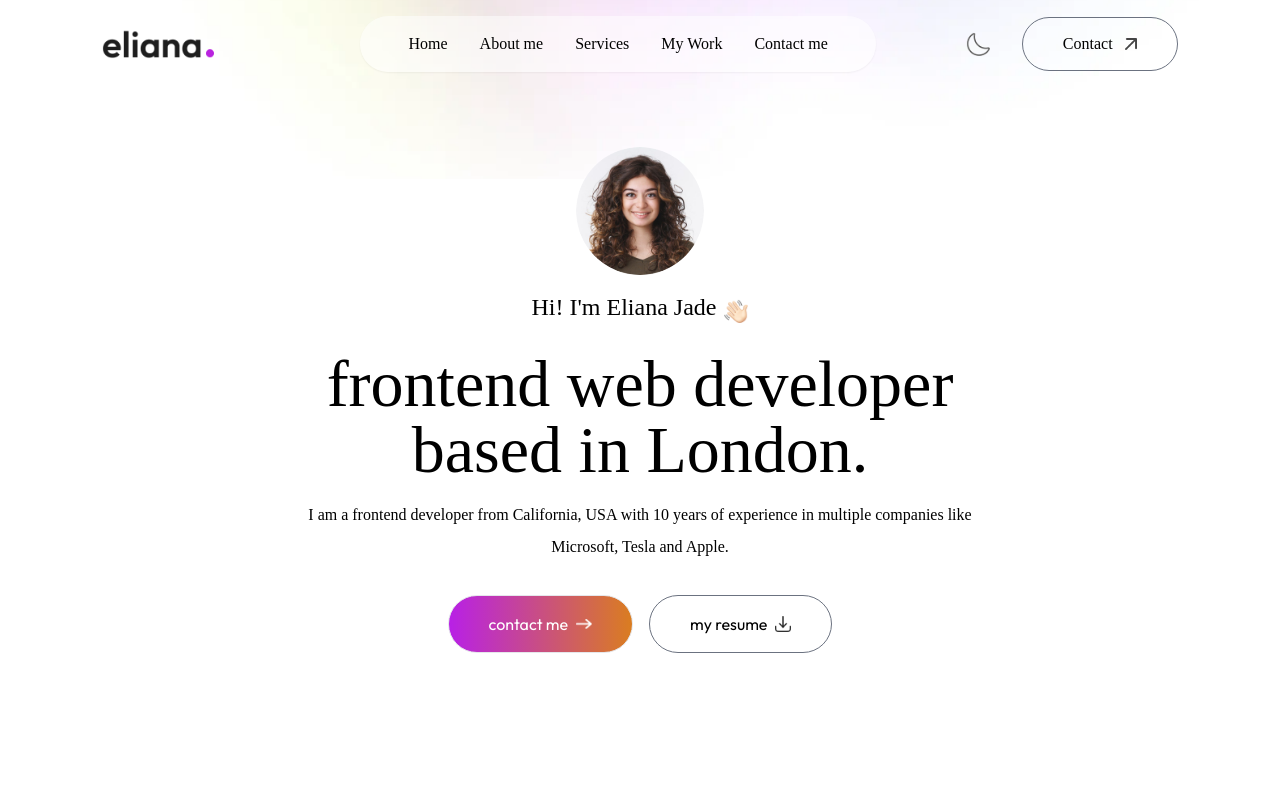
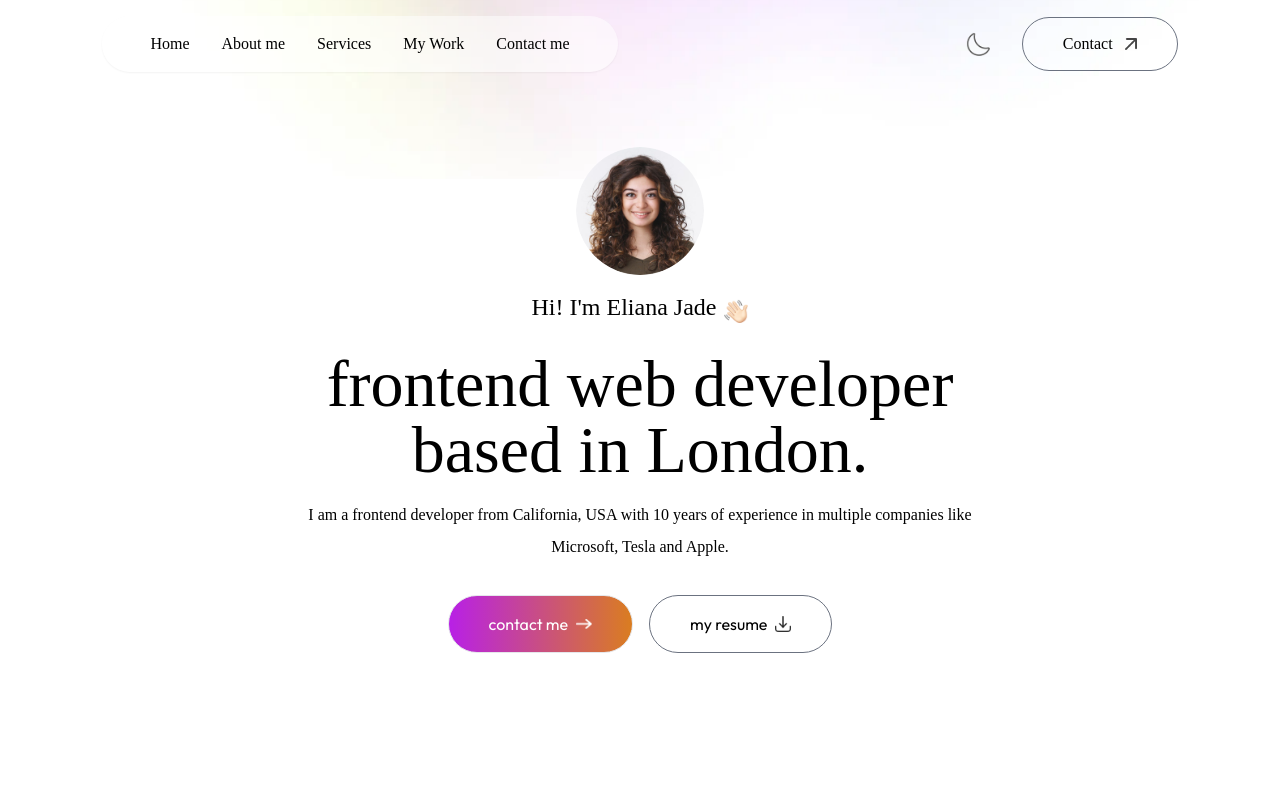
Before and after one commit to shp5669/Portfolio-Sean, a plain HTML site: page index.html in a window 1280 px wide. Shown: the top 800 px of the page. Drawn offline with nearby package versions, Linux system fonts and the light colour scheme; a web font is replaced by a local one.

Commit message:
Modified page to Sean

```diff
--- a/index.html
+++ b/index.html
@@ -3,7 +3,7 @@
 <head>
     <meta charset="UTF-8">
     <meta name="viewport" content="width=device-width, initial-scale=1.0">
-    <title>Portfolio - GreatStack</title>
+    <title>Seaniblue</title>
     <script src="https://cdn.tailwindcss.com"></script>
     <script src="./tailwind.config.js"></script>
     <link rel="preconnect" href="https://fonts.googleapis.com">
@@ -19,10 +19,6 @@
 
 
     <nav class="w-full fixed px-5 lg:px-8 xl:px-[8%] py-4 flex items-center justify-between z-50">
-
-        <img src="./images/logo.png" alt="Logo"
-        class="w-28 cursor-pointer mr-14 dark:hidden">
-
         <img src="./images/logo_dark.png" alt="Logo"
         class="w-28 cursor-pointer mr-14 hidden dark:block">
 
```
